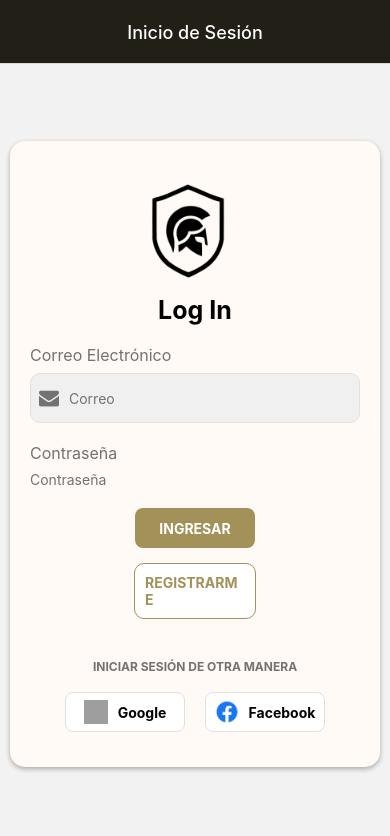
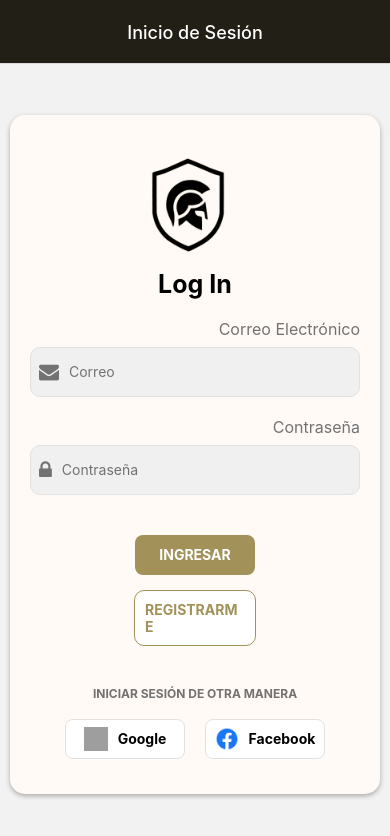
Before and after one commit to BrianRosasMendoza/centinelaV2-man, a React Native app in the folder centinela/: screen /Login in a window 390 px wide. Shown: the top 836 px of the page. Built offline with nearby package versions, Linux system fonts and the light colour scheme; grey boxes are pictures that could not be loaded.

Commit message:
icono agregado en contraseña

```diff
--- a/centinela/screens/Login.js
+++ b/centinela/screens/Login.js
@@ -65,6 +65,8 @@ export default function Login(props) {
                     />
                 </View>
                 <Text style={styles.label}>Contraseña</Text>
+                <View style={styles.inputContainer}>
+                    <Icon name="lock" size={20} color="#727272" style={styles.icon} /> {/* Icono de contraseña */}
                     <TextInput
                         style={styles.input}
                         placeholder="Contraseña"
@@ -73,7 +75,7 @@ export default function Login(props) {
                         onChangeText={setPassword}
                         placeholderTextColor="#727272"
                     />
-
+                </View>
 
                 <TouchableOpacity style={styles.btn} onPress={logueo}>
                     <Text style={styles.btnText}>INGRESAR</Text>
@@ -145,7 +147,7 @@ const styles = StyleSheet.create({
         fontSize: 16,
         marginBottom: 8,
         color: '#727272',
-        textAlign: 'rigth',
+        textAlign: 'right',
     },
     inputContainer: {
         flexDirection: 'row',
```
Lines whose indentation alone changed are shown as unchanged.
